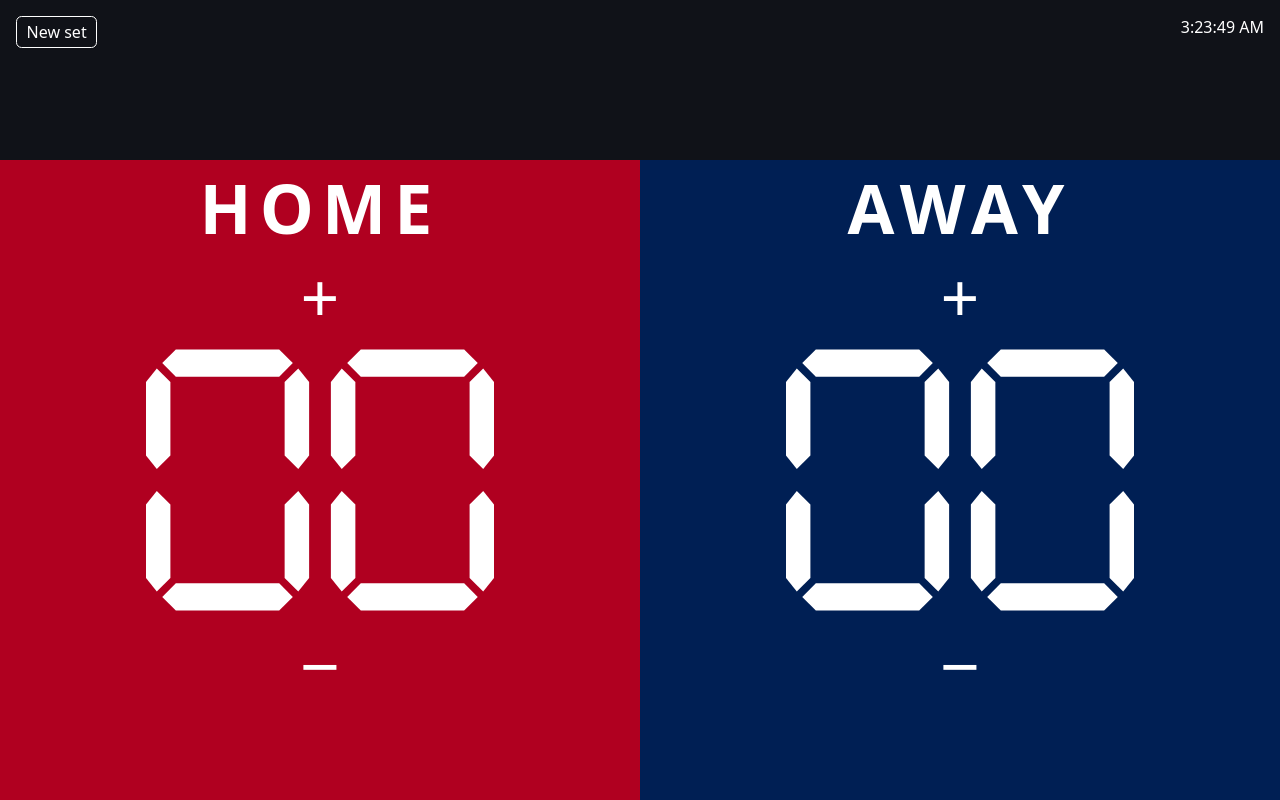
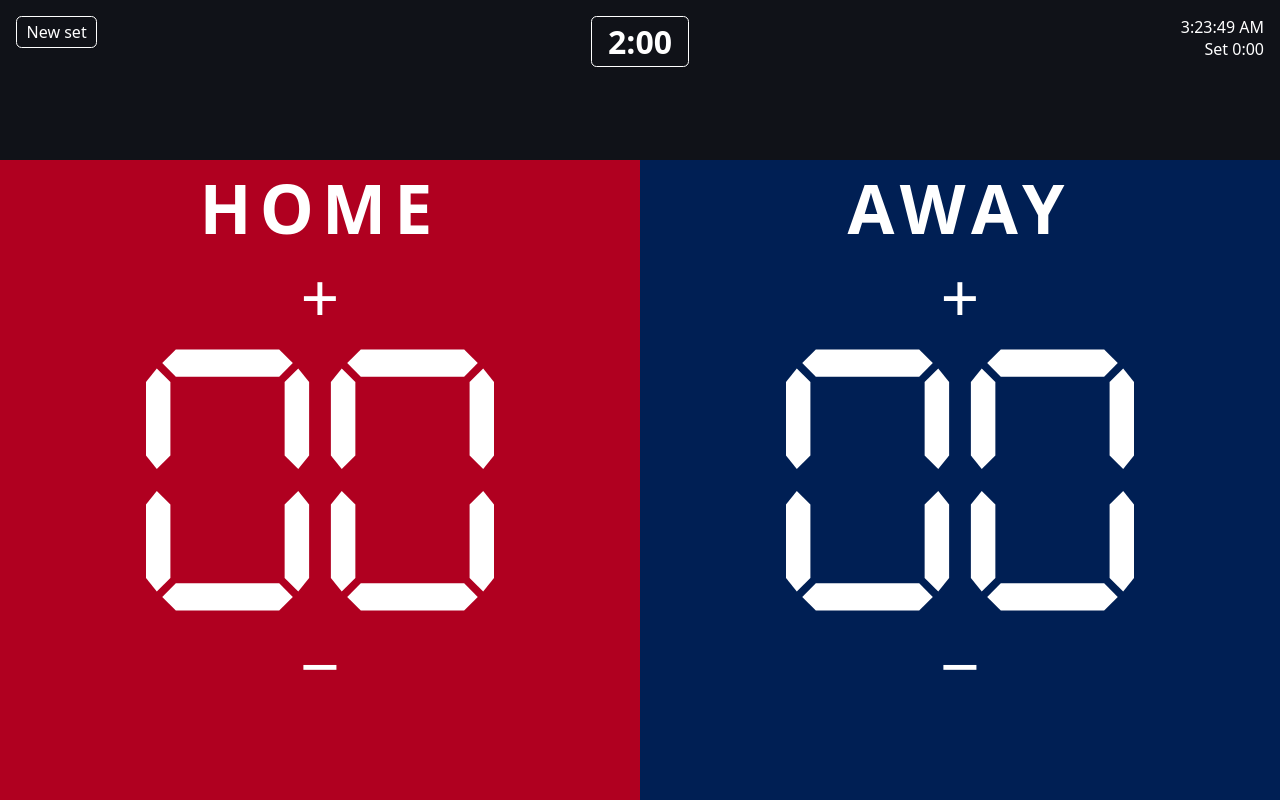
Before and after one commit to TaddEDawson/VolleyScore, a plain HTML site: page index.html in a window 1280 px wide. Drawn offline with Linux system fonts and the light colour scheme.

Commit message:
Add hourly countdown and set duration timers
Co-authored-by: copilot-swe-agent[bot] <198982749+Copilot@users.noreply.github.com>

```diff
--- a/index.html
+++ b/index.html
@@ -21,21 +21,38 @@
 
     header {
       display: grid;
-      grid-template-columns: auto 1fr auto;
-      grid-template-areas: "reset . clock" "status status status";
+      grid-template-columns: minmax(0, 1fr) auto minmax(0, 1fr);
+      grid-template-areas: "reset countdown clocks" "status status status";
+      grid-template-rows: auto 1fr;
       align-items: start;
+      column-gap: 0.25rem;
       padding: clamp(0.25rem, 2vmin, 1rem);
     }
 
     #reset {
       grid-area: reset;
+      justify-self: start;
       border: 1px solid currentColor;
       border-radius: 0.35rem;
       padding: 0.25em 0.6em;
     }
 
-    #clock {
-      grid-area: clock;
+    #countdown {
+      grid-area: countdown;
+      border: 1px solid currentColor;
+      border-radius: 0.35rem;
+      padding: 0.1em 0.5em;
+      font-size: clamp(1.125rem, 4vmin, 2.5rem);
+      font-weight: bold;
+      font-variant-numeric: tabular-nums;
+    }
+
+    #countdown[aria-disabled="true"] { cursor: default; }
+
+    .clocks {
+      grid-area: clocks;
+      text-align: right;
+      font-size: clamp(0.75rem, 3.5vw, 1rem);
       font-variant-numeric: tabular-nums;
     }
 
@@ -132,7 +149,11 @@
 <body>
   <header>
     <button id="reset" type="button">New set</button>
-    <time id="clock" aria-label="Local time"></time>
+    <button id="countdown" type="button" aria-label="Start countdown: 2:00">2:00</button>
+    <div class="clocks">
+      <time id="clock" aria-label="Local time"></time>
+      <div>Set <span id="set-duration" role="timer" aria-label="Set duration">0:00</span></div>
+    </div>
     <div id="status" role="status"></div>
   </header>
   <main aria-label="Volleyball scoreboard">
@@ -156,6 +177,14 @@
     const addButtons = document.querySelectorAll('.point');
     const status = document.querySelector('#status');
     const clock = document.querySelector('#clock');
+    const countdown = document.querySelector('#countdown');
+    const setDuration = document.querySelector('#set-duration');
+    const countdownSeconds = 120;
+    const countdownLength = countdownSeconds * 1000;
+    let countdownEndsAt = 0;
+    let lastAutomaticEnd = 0;
+    let setRunningSince = null;
+    let setElapsed = 0;
     const segments = [
       '11,2 49,2 54,7 49,12 11,12 6,7',
       '56,9 60,14 60,41 56,46 51,41 51,14',
@@ -191,8 +220,48 @@
       display.parentElement.style.setProperty('--score-width', width / 100);
     }
 
-    function render() {
+    function formatDuration(seconds) {
+      return `${Math.floor(seconds / 60)}:${String(seconds % 60).padStart(2, '0')}`;
+    }
+
+    function updateSetDuration(now) {
+      const elapsed = setElapsed + (setRunningSince === null ? 0 : now - setRunningSince);
+      const text = formatDuration(Math.floor(elapsed / 1000));
+      if (setDuration.textContent !== text) setDuration.textContent = text;
+    }
+
+    function updateCountdown(now) {
+      const time = now.getTime();
+      const minutes = now.getMinutes();
+      if (minutes >= 58) {
+        const hourEnd = time + (60 - minutes) * 60_000 - now.getSeconds() * 1000 - now.getMilliseconds();
+        if (lastAutomaticEnd !== hourEnd) {
+          lastAutomaticEnd = hourEnd;
+          // A manual countdown that crossed :58 takes this hour's slot.
+          if (countdownEndsAt <= hourEnd - countdownLength) countdownEndsAt = hourEnd;
+        }
+      }
+      const remaining = countdownEndsAt - time;
+      const text = formatDuration(remaining > -1000 ? Math.max(0, Math.ceil(remaining / 1000)) : countdownSeconds);
+      const canStart = remaining <= 0 && minutes < 58;
+      const label = `${canStart ? 'Start countdown' : 'Countdown'}: ${text}`;
+      if (countdown.textContent !== text) countdown.textContent = text;
+      if (countdown.getAttribute('aria-label') !== label) countdown.setAttribute('aria-label', label);
+      if (countdown.getAttribute('aria-disabled') !== String(!canStart)) {
+        countdown.setAttribute('aria-disabled', String(!canStart));
+      }
+    }
+
+    function render(now = performance.now()) {
+      const previousWinner = winner;
       winner = scores.findIndex((score, side) => score >= 25 && score - scores[1 - side] >= 2);
+      if (winner !== -1 && setRunningSince !== null) {
+        setElapsed += now - setRunningSince;
+        setRunningSince = null;
+      } else if (winner === -1 && previousWinner !== -1) {
+        setRunningSince = now;
+      }
+      updateSetDuration(now);
       scores.forEach((score, side) => {
         renderScore(displays[side], teams[side], score);
         addButtons[side].setAttribute('aria-disabled', String(winner !== -1));
@@ -203,8 +272,10 @@
     addButtons.forEach((button, side) => {
       button.addEventListener('click', () => {
         if (winner !== -1) return;
+        const now = performance.now();
+        if (setRunningSince === null) setRunningSince = now;
         scores[side]++;
-        render();
+        render(now);
       });
     });
 
@@ -218,13 +289,30 @@
 
     document.querySelector('#reset').addEventListener('click', () => {
       scores.fill(0);
+      winner = -1;
+      setRunningSince = null;
+      setElapsed = 0;
       render();
     });
 
+    countdown.addEventListener('click', () => {
+      const now = new Date();
+      if (now.getMinutes() < 58 && now.getTime() >= countdownEndsAt) {
+        countdownEndsAt = now.getTime() + countdownLength;
+      }
+      updateCountdown(now);
+    });
+
     const timeFormat = new Intl.DateTimeFormat(undefined, { timeStyle: 'medium' });
-    const updateClock = () => { clock.textContent = timeFormat.format(new Date()); };
-    updateClock();
-    setInterval(updateClock, 1000);
+    function updateClocks() {
+      const now = new Date();
+      const text = timeFormat.format(now);
+      if (clock.textContent !== text) clock.textContent = text;
+      updateCountdown(now);
+      updateSetDuration(performance.now());
+    }
+    updateClocks();
+    setInterval(updateClocks, 250);
     render();
   </script>
 </body>
```
Also changed, not shown: 1 other file.
